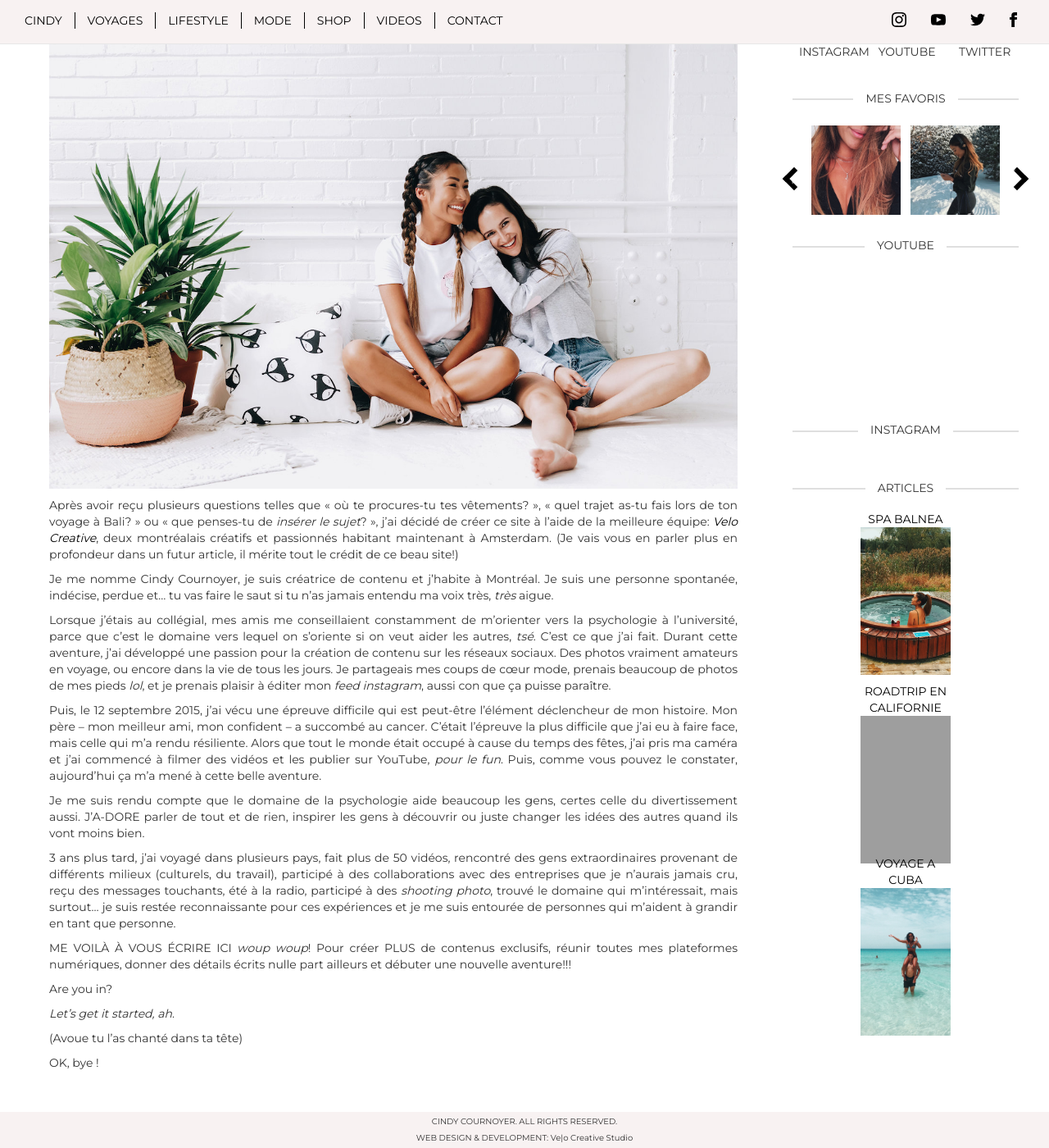
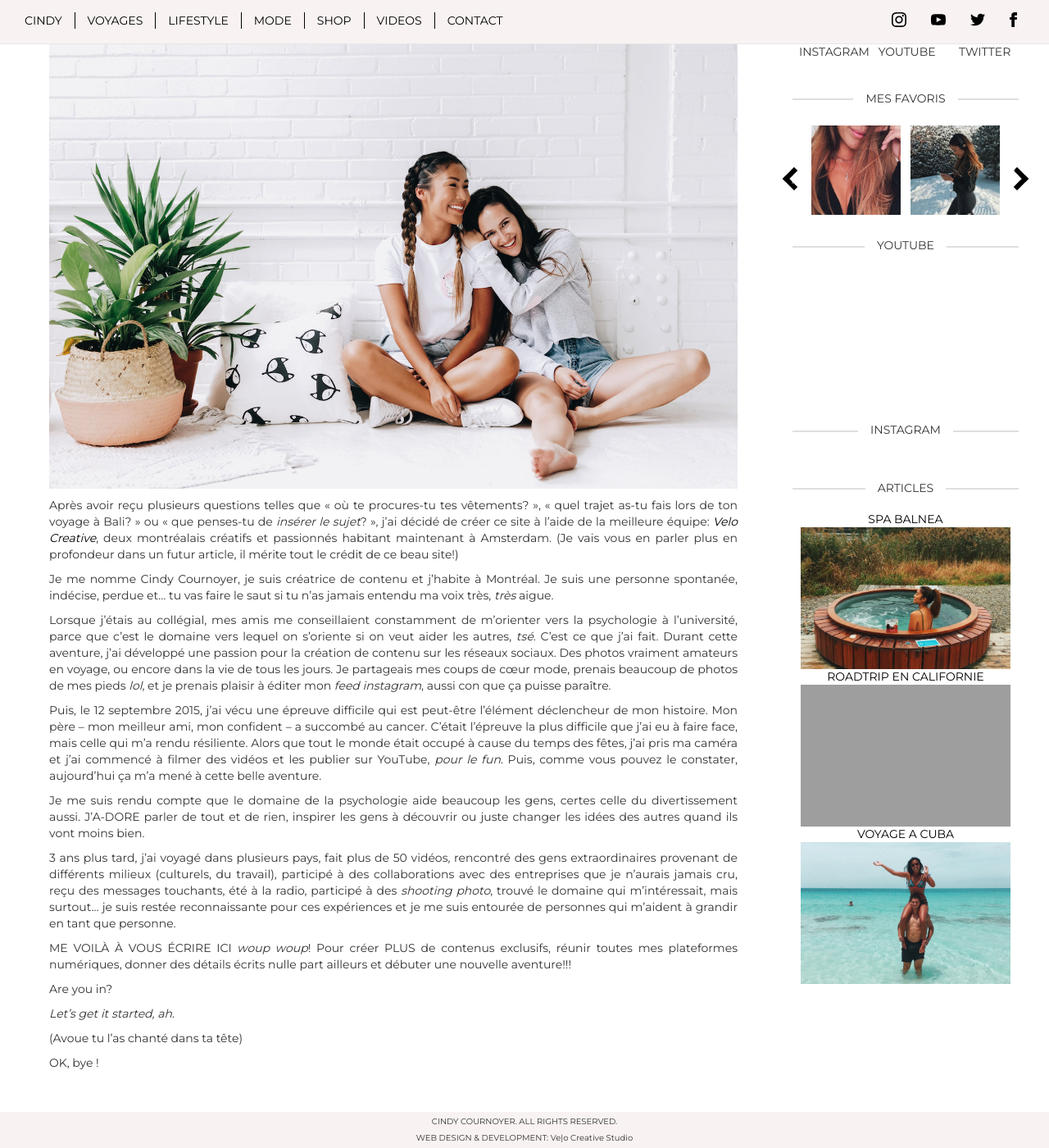
Before and after one commit to lpboucher/cindy-cournoyer, a Jekyll site: the page built from _pages/about.md, in a window 1280 px wide and 1400 px high, scrolled down 310 px. Shown: the whole window at 82% size. Built offline with Jekyll 4.4.1, drawn with Linux system fonts in a browser that asks for light colours; nearby versions of some CDN libraries; some web fonts are replaced; comment, search, counter and statistics services are not loaded; grey boxes are pictures that could not be loaded.

Commit message:
Corrected feature container width and height styles, to maintain aspect ratio on all devices

```diff
--- a/assets/css/3-sections/_sidebar.sass
+++ b/assets/css/3-sections/_sidebar.sass
@@ -46,7 +46,9 @@
 
     #related
         .feature
-            height: 200px
+            width: 20vw
+            height: 15vw
+            margin: 0 auto
 
             &:hover,
             &:focus
@@ -54,7 +56,8 @@
                     opacity: 0.5
 
             .title
-                margin: 10px 0 0
+                padding: 10px 0 0
+                margin: 0
 
             .thumb-wrapper
                 height: 90%
```
